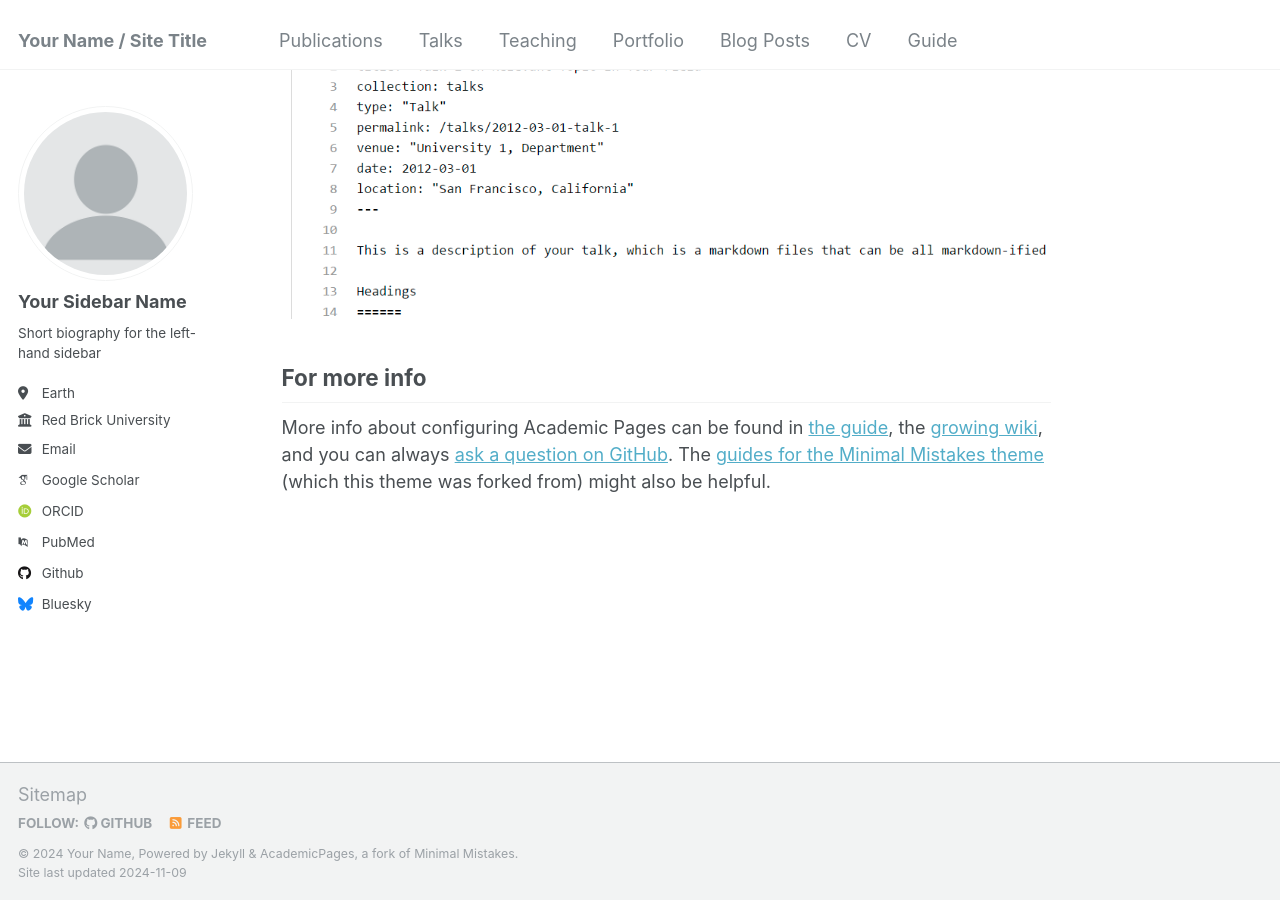
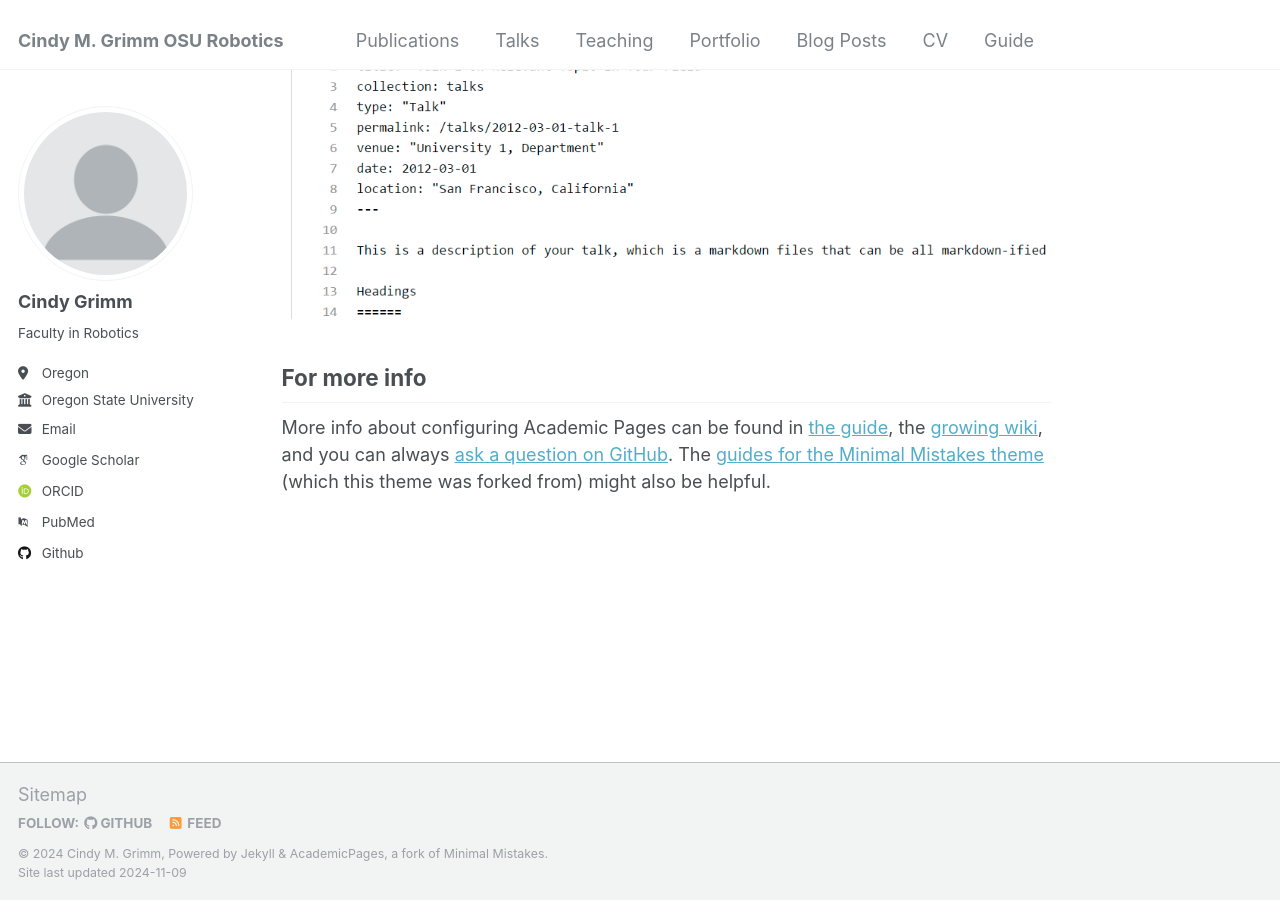
Before and after one commit to cindygr/cindygr.github.io, a Jekyll site: the page built from _pages/about.md, in a window 1280 px wide and 900 px high, scrolled down 2643 px. Built offline with Jekyll 4.4.1, drawn with Linux system fonts in a browser that asks for light colours; some web fonts are replaced.

Commit message:
Update _config.yml
First draft

```diff
--- a/_config.yml
+++ b/_config.yml
@@ -8,13 +8,13 @@
 
 # Basic Site Settings
 locale                   : "en-US"
-title                    : "Your Name / Site Title"
+title                    : "Cindy M. Grimm OSU Robotics"
 title_separator          : "-"
-name                     : &name "Your Name"
-description              : &description "personal description"
-url                      : https://academicpages.github.io # the base hostname & protocol for your site e.g. "https://mmistakes.github.io"
+name                     : &name "Cindy M. Grimm"
+description              : &description "I am a Professor at Oregon State University, working in the area of robotics. I am also Graduate Director for the robotics program."
+url                      : https://cindygr.github.io # the base hostname & protocol for your site e.g. "https://mmistakes.github.io"
 baseurl                  : "" # the subpath of your site, e.g. "/blog"
-repository               : "academicpages/academicpages.github.io"
+repository               : "cindygr/cindygr.github.io"
 
 # Site Author - The following control what appear as part of the author content on the side bar.
 #               If a field is blank the icon and link will not appear, otherwise it will be shown.
@@ -22,34 +22,34 @@ repository               : "academicpages/academicpages.github.io"
 author:
   # Biographic information
   avatar           : "profile.png"
-  name             : "Your Sidebar Name"
+  name             : "Cindy Grimm"
   pronouns         : # example: "she/her"
-  bio              : "Short biography for the left-hand sidebar"
-  location         : "Earth"
-  employer         : "Red Brick University"
+  bio              : "Faculty in Robotics"
+  location         : "Oregon"
+  employer         : "Oregon State University"
   uri              : # URL
-  email            : "none@example.org"
+  email            : "grimmc@oregonstate.edu"
 
   # Academic websites
-  arxiv            : # URL - Update with the correct link to your profile
-  googlescholar    : "https://scholar.google.com/citations?user=PS_CX0AAAAAJ"
+  arxiv            : # URL "http://arxiv.org/a/grimm_c_1"
+  googlescholar    : "https://scholar.google.com/citations?user=85cL5l0AAAAJ&hl=en"
   impactstory      : # URL
-  orcid            : "http://orcid.org/yourorcidurl"
+  orcid            : "https://orcid.org/0000-0002-1711-7112"
   semantic         : # URL
-  pubmed           : "https://www.ncbi.nlm.nih.gov/pubmed/?term=john+snow"
-  researchgate     : # URL
+  pubmed           : "https://www.ncbi.nlm.nih.gov/pubmed/?term=cindy+grimm"
+  researchgate     : # URL "https://www.researchgate.net/profile/Cindy-Grimm"
   scopus           : # URL
 
   # Repositories and software development
-  bitbucket        : # Username - Update with your username on the site
+  bitbucket        : # Username "cindygr"
   codepen          : # Username
   dribbble         : # Username
-  github           : "academicpages"
+  github           : "cindygr"
   kaggle           : # Username
   stackoverflow    : # User number or user number and name (i.e., use "1" or "1/jeff-atwood")
 
   # Social media
-  bluesky          : "bsky.app" # Replace this with you Bluesky username
+  bluesky          : # Replace this with you Bluesky username
   facebook         : # Username
   flickr           : # Username
   foursquare       : # Username
@@ -77,7 +77,7 @@ author:
 # Publication Category - The following the list of publication categories and their headings
 publication_category:
   books:
-    title: 'Books'
+    title: 'Book chapters'
   manuscripts:
     title: 'Journal Articles'
   conferences:
```
